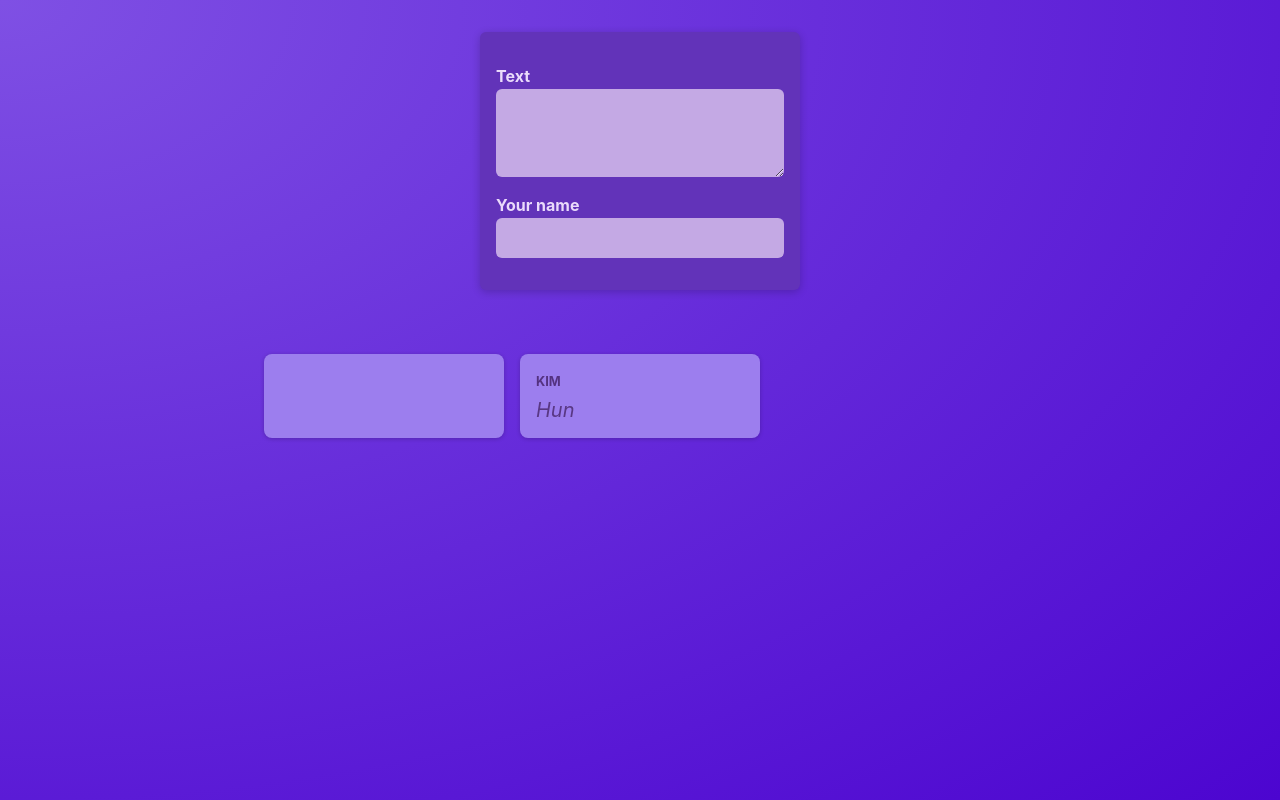
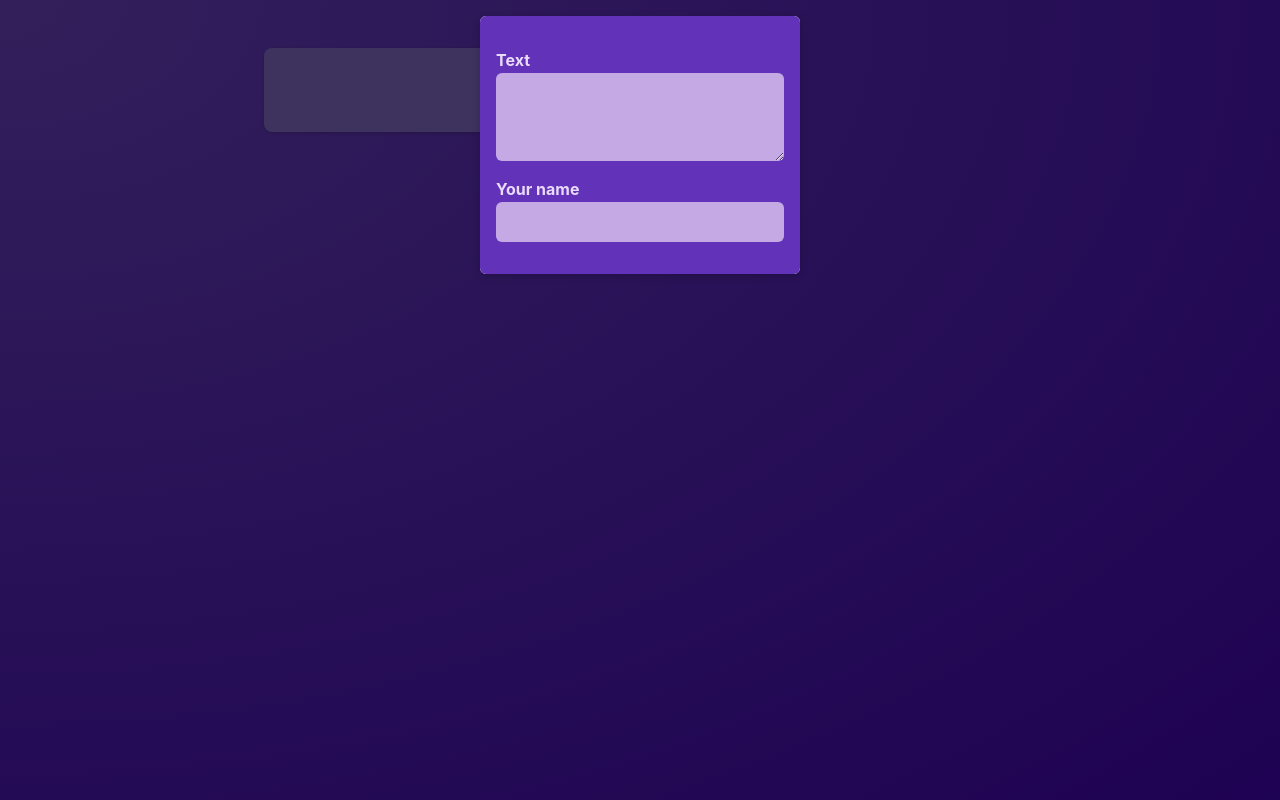
Before and after one commit to jeongsangtae/react-complete-training-summary-and-key-features, a React (Vite) app: page / in a window 1280 px wide. Built offline with nearby package versions, Linux system fonts and the light colour scheme.

Commit message:
React Complete Training Summary and Key Features - modal add (children prop)

```diff
--- /dev/null
+++ b/src/UI/Modal.jsx
@@ -0,0 +1,14 @@
+import classes from "./Modal.module.css";
+
+const Modal = ({ children }) => {
+  return (
+    <>
+      <div className={classes.backdrop} />
+      <dialog open={true} className={classes.modal}>
+        {children}
+      </dialog>
+    </>
+  );
+};
+
+export default Modal;
--- /dev/null
+++ b/src/UI/Modal.module.css
@@ -0,0 +1,18 @@
+.backdrop {
+  position: fixed;
+  top: 0;
+  left: 0;
+  width: 100%;
+  height: 100vh;
+  background-color: rgba(0, 0, 0, 0.6);
+  z-index: 1;
+}
+
+.modal {
+  border: none;
+  border-radius: 6px;
+  box-shadow: 0 2px 8px rgba(0, 0, 0, 0.2);
+  padding: 0;
+  overflow: hidden;
+  z-index: 1;
+}
--- a/src/components/NewPost.module.css
+++ b/src/components/NewPost.module.css
@@ -2,9 +2,6 @@
   background-color: #6233b9;
   padding: 1rem;
   width: 20rem;
-  margin: 2rem auto;
-  border-radius: 6px;
-  box-shadow: 0 2px 8px rgba(0, 0, 0, 0.2);
 }
 
 .form label {
--- a/src/components/PostList.jsx
+++ b/src/components/PostList.jsx
@@ -2,6 +2,7 @@
 
 import Post from "./Post";
 import NewPost from "./NewPost";
+import Modal from "../UI/Modal";
 import classes from "./PostList.module.css";
 
 const PostList = () => {
@@ -18,10 +19,12 @@
 
   return (
     <>
-      <NewPost
-        onBodyChange={bodyChangeHandler}
-        onAuthorChange={authorChangeHandler}
-      />
+      <Modal>
+        <NewPost
+          onBodyChange={bodyChangeHandler}
+          onAuthorChange={authorChangeHandler}
+        />
+      </Modal>
       <ul className={classes.posts}>
         <Post author={enteredAuthor} body={enteredBody} />
         <Post author="Kim" body="Hun" />
```
